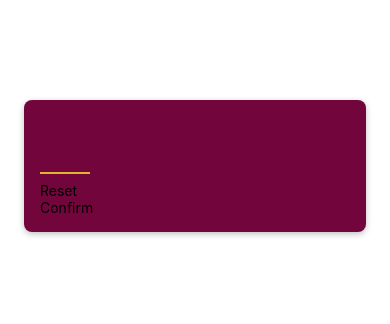
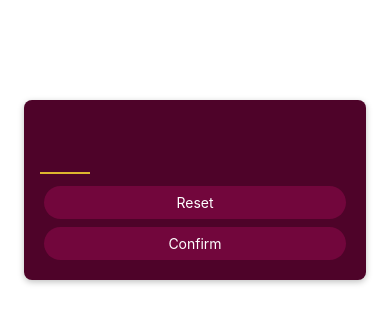
Before and after one commit to jcarroll1976/ReactNativeGuessingNumbers, a React Native app: screen / in a window 390 px wide. Shown: the top 324 px of the page. Built offline with nearby package versions, Linux system fonts and the light colour scheme.

Commit message:
Added some styling to StartGameScreen buttons

```diff
--- a/components/PrimaryButton.js
+++ b/components/PrimaryButton.js
@@ -1,9 +1,30 @@
-import { Text,View } from "react-native";
+import { Text,View,Pressable,StyleSheet } from "react-native";
 
 export default function PrimaryButton({children}) {
+    function pressHandler() {
+        console.log("Pressed!")
+    }
+
     return (
-        <View>
-            <Text>{children}</Text>
-        </View>
+        <Pressable onPress={pressHandler} android_ripple={{color: "#640233"}}>
+            <View style = {styles.buttonContainer}>
+                <Text style = {styles.buttonText}>{children}</Text>
+            </View>
+        </Pressable>
     )
 }
+
+const styles = StyleSheet.create({
+    buttonContainer: {
+        backgroundColor: "#72063c",
+        borderRadius: 28,
+        paddingVertical: 8,
+        paddingHorizontal: 16,
+        margin: 4,
+        elevation: 2
+    },
+    buttonText: {
+        color: "white",
+        textAlign: "center"
+    }
+})
--- a/screens/StartGameScreen.js
+++ b/screens/StartGameScreen.js
@@ -21,7 +21,7 @@
         marginTop: 100,
         marginHorizontal: 24,
         padding: 16,
-        backgroundColor: "#72063c",
+        backgroundColor: "#4e0329",
         borderRadius: 8,
         elevation: 4,
         shadowColor: "black",
```
